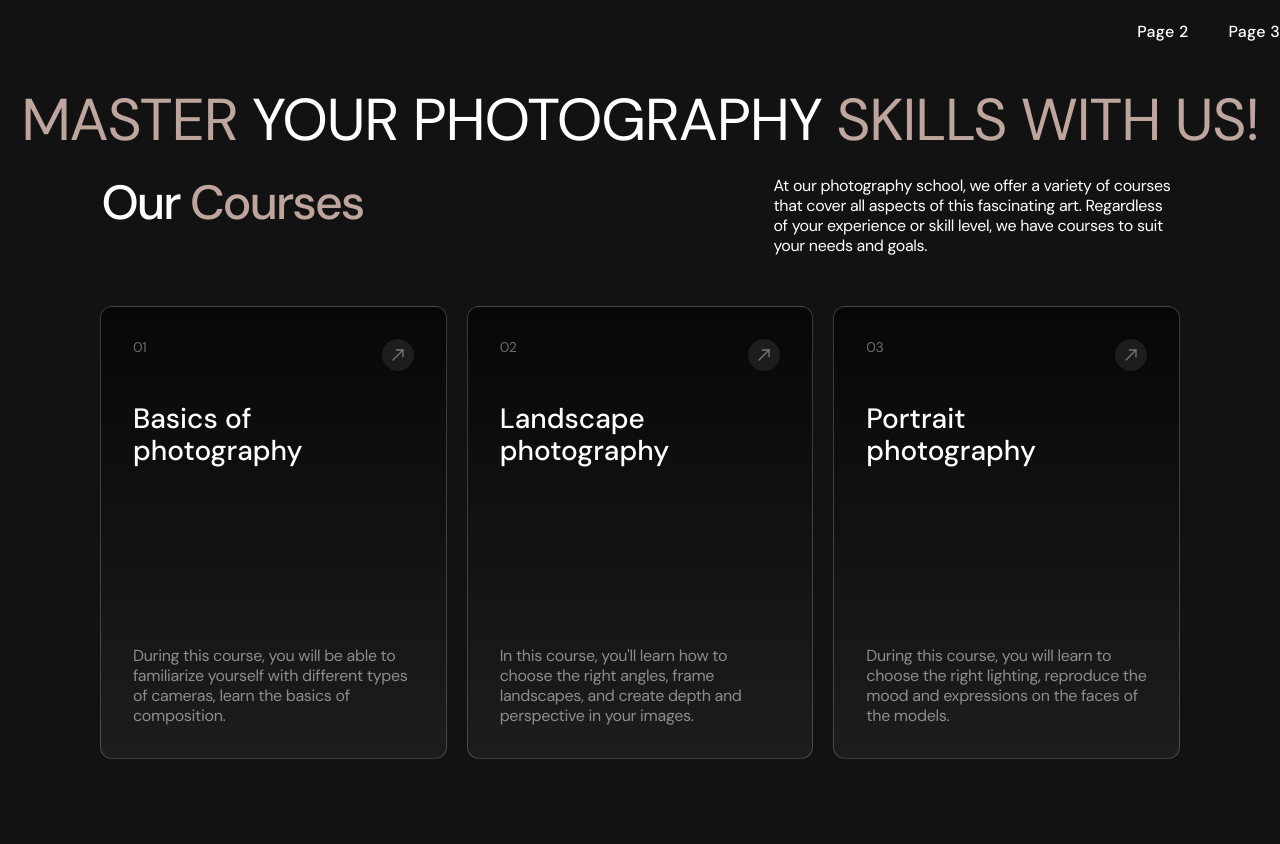
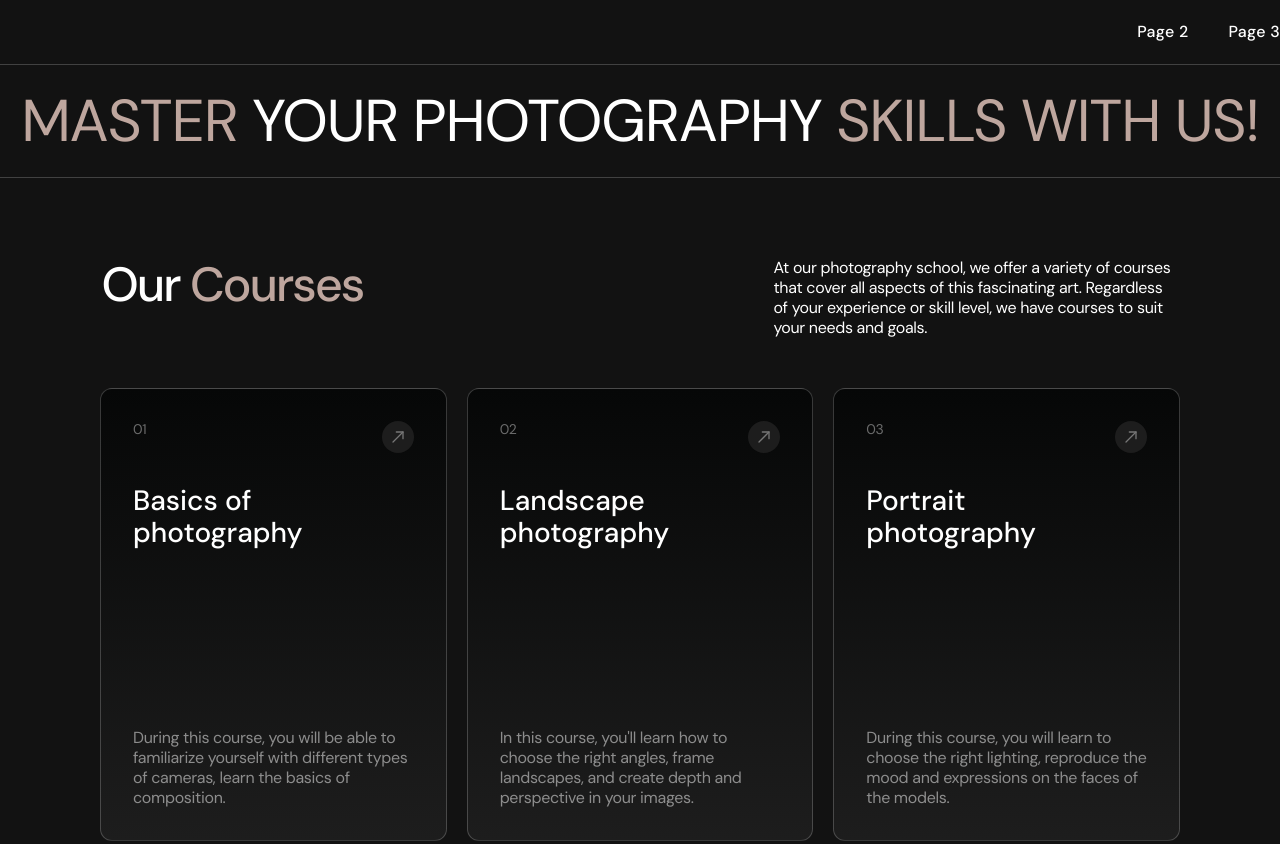
Before and after one commit to ValerieLeonidova/testing, a website built with Vite: page src/index.html in a window 1280 px wide. Shown: the top 844 px of the page. Built offline with nearby package versions, Linux system fonts and the light colour scheme.

Commit message:
borders added

```diff
--- a/src/css/advertisement.css
+++ b/src/css/advertisement.css
@@ -1,6 +1,9 @@
 .running-line-section.section {
     padding-top: 20px;
     padding-bottom: 20px;
+    margin-bottom: 80px;
+    border-top: 1px solid rgba(255, 255, 255, 0.2);
+    border-bottom: 1px solid rgba(255, 255, 255, 0.2);
 }
 
 @media only screen and (min-width: 768px) {
```
